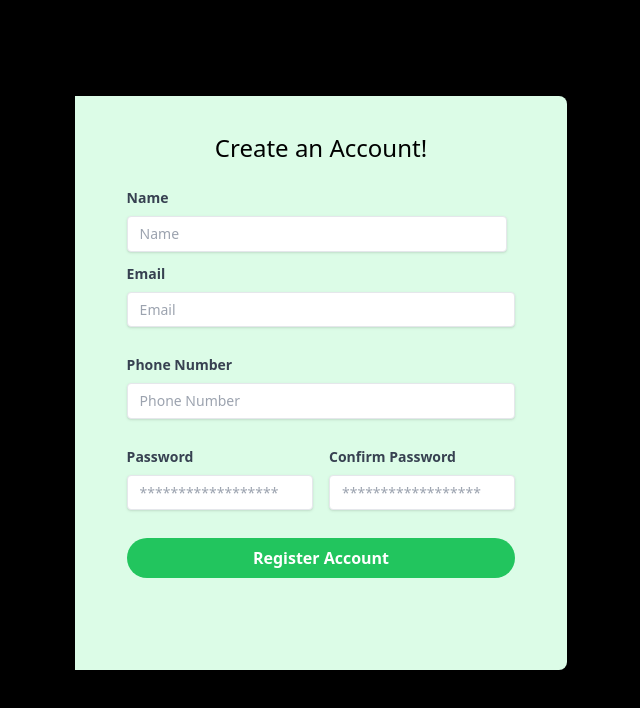
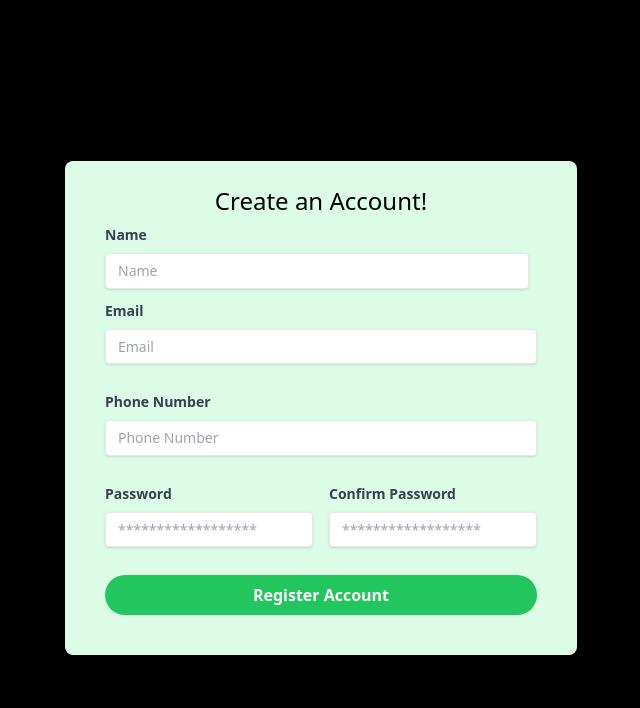
Before and after one commit to NITSlN/job-hunter, a React (Create React App) app in the folder client/: page /student/signup in a window 1280 px wide. Shown: the top 708 px of the page, without its empty margins (319-959 px from the left). Built offline with nearby package versions, Linux system fonts and the light colour scheme.

Commit message:
centering form

```diff
--- a/client/src/pages/CompanySignUp.js
+++ b/client/src/pages/CompanySignUp.js
@@ -37,12 +37,12 @@ function CompanySignUp() {
 	}
 	return (
 	  <section className="bg-black h-screen">
-		<div className="flex  justify-center  mx-auto px-6 py-24">
-		  <div className="w-full lg:w-2/5 shadow-lg bg-green-100 p-5 rounded-lg lg:rounded-l-none">
+      <div className="flex justify-center items-center pt-4 mx-auto h-full">
+		  <div className="w-full lg:w-2/5 shadow-lg bg-green-100 p-2 rounded-lg">
 			<h3 className="pt-4 text-2xl text-center">Create an Account!</h3>
 
 			{/* Form */}
-			<form className="px-8 pt-6 pb-8 mb-4  rounded">
+			<form className="px-8 py-2 rounded">
 			  {/*  Name */}
 				<div className="mb-4 md:mr-2 md:mb-0">
 				  <label
--- a/client/src/pages/StudentSignUp.js
+++ b/client/src/pages/StudentSignUp.js
@@ -1,5 +1,5 @@
 import React, { useState } from 'react'
-import axios from 'axios';
+import axios from 'axios'
 
 function StudentSignUp() {
   const [name, setName] = useState('')
@@ -10,13 +10,7 @@ function StudentSignUp() {
 
   // Sign up function
   const signUp = async () => {
-    if (
-      name &&
-      email &&
-      phone &&
-      password &&
-      confirmPassword
-    ) {
+    if (name && email && phone && password && confirmPassword) {
       if (password !== confirmPassword) return alert('Passwords do not Match')
 
       try {
@@ -25,23 +19,22 @@ function StudentSignUp() {
           email,
           phone,
           password,
-        });
-        return console.log(response.data);
+        })
+        return console.log(response.data)
       } catch (error) {
-        console.error(error);
+        console.error(error)
       }
-
     }
     return alert('Fill all the Information')
   }
   return (
     <section className="bg-black h-screen">
-      <div className="flex  justify-center  mx-auto px-6 py-24">
-        <div className="w-full lg:w-2/5 shadow-lg bg-green-100 p-5 rounded-lg lg:rounded-l-none">
+      <div className="flex justify-center items-center pt-4 mx-auto h-full">
+        <div className="w-full lg:w-2/5 shadow-lg bg-green-100 p-2 rounded-lg">
           <h3 className="pt-4 text-2xl text-center">Create an Account!</h3>
 
           {/* Form */}
-          <form className="px-8 pt-6 pb-8 mb-4  rounded">
+          <form className="px-8 py-2 rounded">
             {/*  Name */}
             <div className="mb-4 md:mr-2 md:mb-0">
               <label
```
Lines whose indentation alone changed are shown as unchanged.
